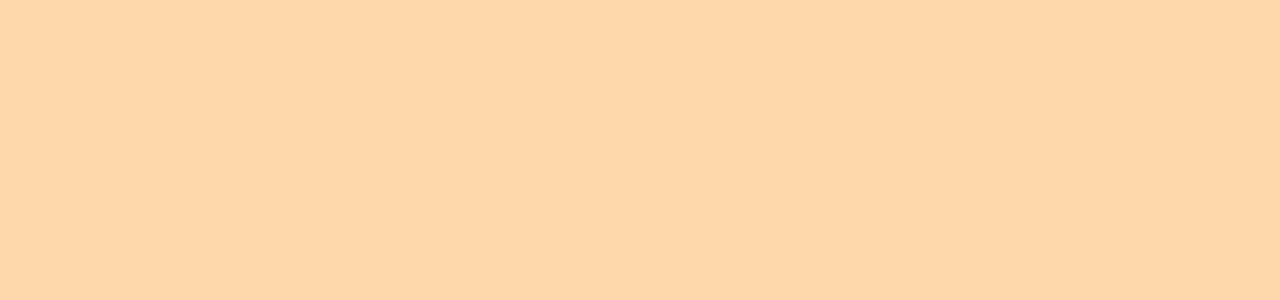
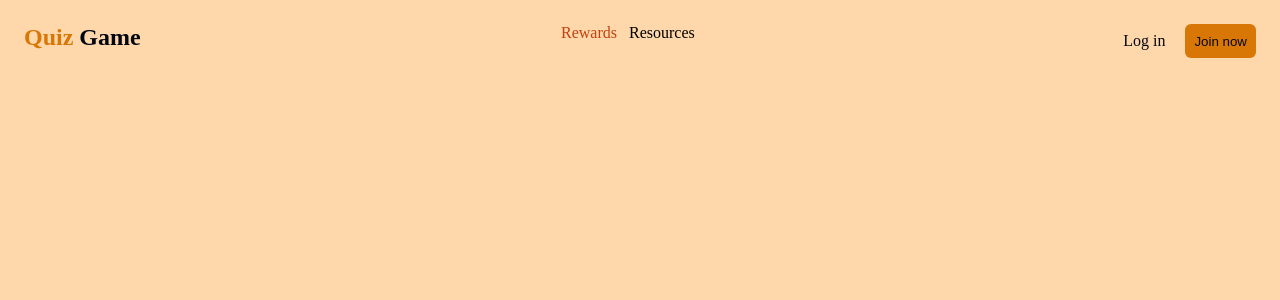
Before and after one commit to GabrielRSiqueira18/quiz-game-react, a React (Vite) app: page / in a window 1280 px wide. Shown: the top 300 px of the page. Built offline with nearby package versions, Linux system fonts and the light colour scheme.

Commit message:
styles: create the header styles and component

```diff
--- a/src/App.tsx
+++ b/src/App.tsx
@@ -1,9 +1,10 @@
 import styles from "./app.module.css"
+import { Header } from "./components/Header/Header"
 
 export function App() {
   return (
     <div className={styles.container}>
-
+      <Header />
     </div>
   )
 }
--- a/src/components/Header/Header.tsx
+++ b/src/components/Header/Header.tsx
@@ -1,14 +1,19 @@
+import styles from "./styles.module.css"
+
 export function Header() {
   return (
     <header>
-      <h2>Quiz</h2>
+      <h2>
+        <strong>Quiz </strong>
+        Game
+      </h2>
       <nav>
         <ul>
           <li>Rewards</li>
           <li>Resources</li>
         </ul>
       </nav>
-      <div>
+      <div className={styles['container-buttons']}>
         <button>Log in</button>
         <button>Join now</button>
       </div>
--- a/src/components/Header/styles.module.css
+++ b/src/components/Header/styles.module.css
@@ -1,4 +1,69 @@
 header {
+  width: 100%;
+  max-width: 1440px;
+  margin: 0 auto;
+  padding: 0.5rem;
+
   display: flex;
   justify-content: space-between;
+
+  h2 {
+    strong {
+      color: var(--orange-600);
+    }
+
+    color: var(--gray-950);
+  }
+
+  nav {
+    ul {
+      list-style: none;
+      display: flex;
+      gap: 0.75rem;
+
+      li:first-child {
+        color: var(--orange-700);
+      }
+    }
+  }
+
+  .container-buttons {
+    display: flex;
+    gap: 0.75rem;
+
+    button {
+      &:first-child {
+        all: unset;
+        color: var(--gray-950);
+        border: 0;
+        border-radius: 6px;
+        padding: 0.5rem;
+
+        cursor: pointer;
+        background-color: transparent;
+        transition: 0.4s;
+
+        &:hover {
+          color: var(--orange-400);
+        }
+      }
+
+      &:nth-child(2) {
+        color: var(--gray-950);
+        background-color: var(--orange-600);
+        cursor: pointer;
+
+        border: 1px solid transparent;
+        border-radius: 6px;
+        padding: 0.5rem;
+
+        transition: 0.4s;
+
+        &:hover {
+          border-color: var(--orange-700);
+          background-color: transparent;
+        }
+      }
+    }
+  }
 }
--- a/src/index.css
+++ b/src/index.css
@@ -4,6 +4,7 @@
   --orange-400: #fb923c;
   --orange-500: #f59e0b;
   --orange-600: #d97706;
+  --orange-700: #c2410c;
 
   --gray-50: #f9fafb;
   --gray-800: #1f2937;
```
